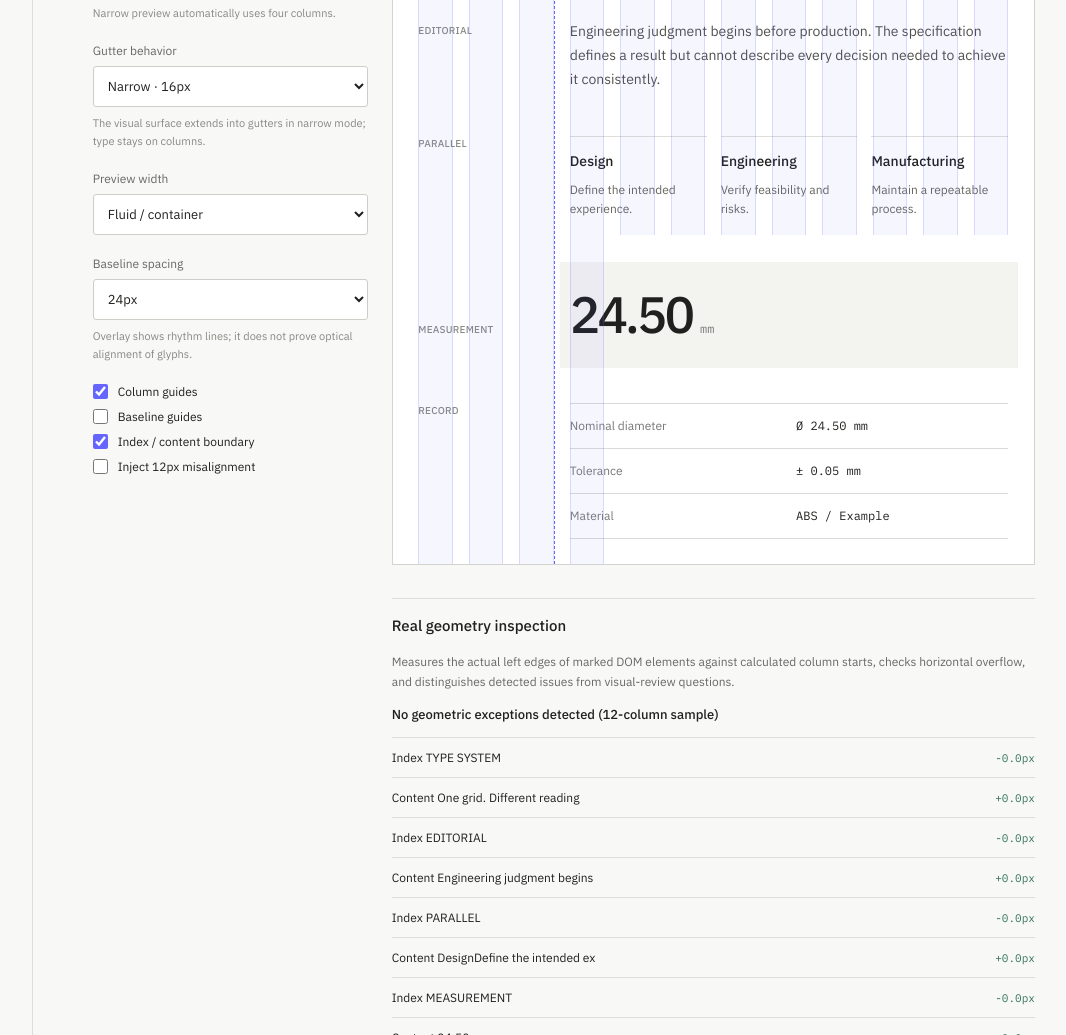
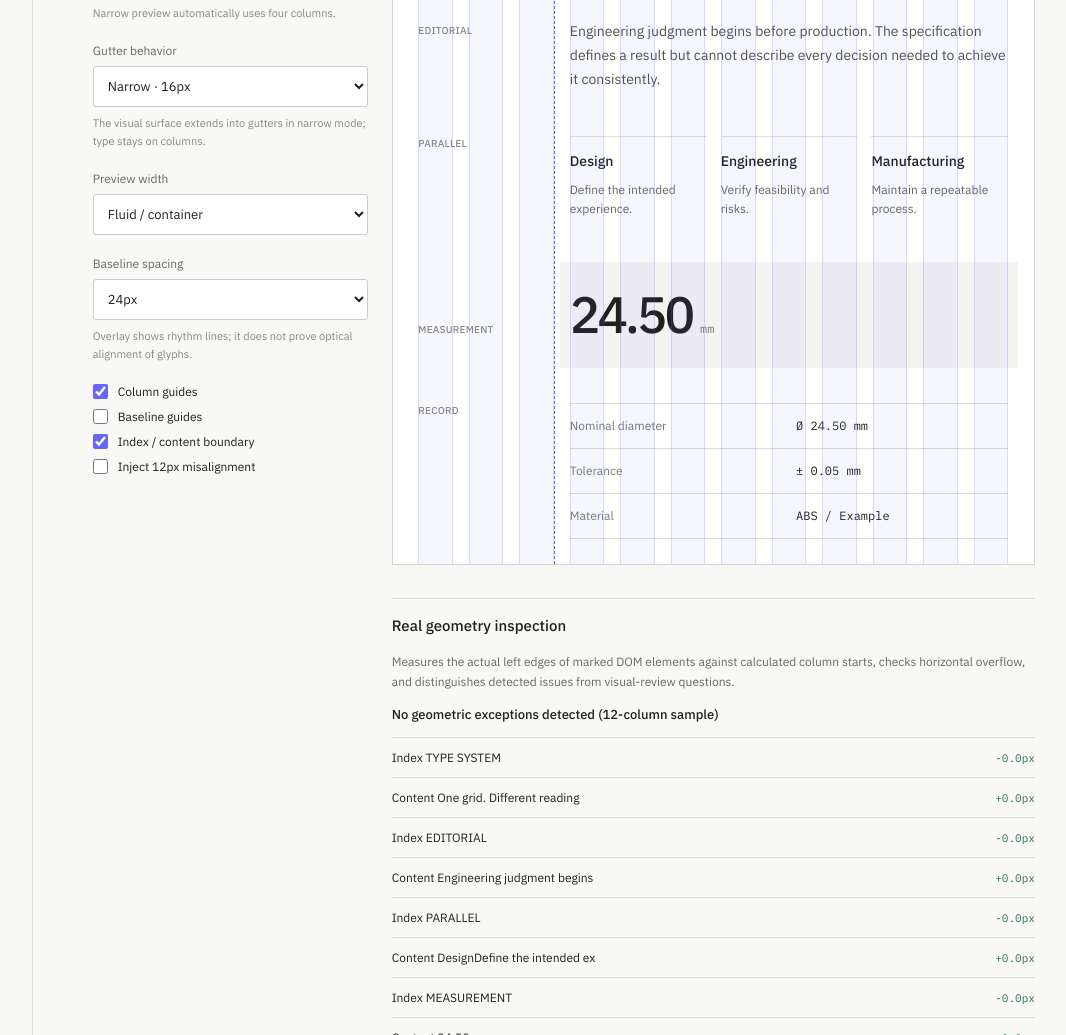
Before and after one commit to ericyohee/designsystem, a plain HTML site: page studies/grid-laboratory-phase-05.html in a window 1280 px wide. Shown: the part 762-1797 px from the top of the page, without its empty margins (185-1251 px from the left). Drawn offline with Linux system fonts and the light colour scheme.

Commit message:
Grid Laboratory: keep guide count in sync with 4, 12 or 16 column settings

```diff
--- a/studies/grid-laboratory-phase-05.html
+++ b/studies/grid-laboratory-phase-05.html
@@ -151,7 +151,7 @@ const colCheck=document.getElementById("showCols"),baseCheck=document.getElement
 const summary=document.getElementById("auditSummary"),results=document.getElementById("auditResults"),label=document.getElementById("geometryText");
 function config(){
  const n=width.value==="mobile"?4:Number(columns.value),g=width.value==="mobile"?12:mode.value==="wide"?32:mode.value==="narrow"?16:1;
- stage.style.setProperty("--n",String(n));stage.style.setProperty("--rail",String(n/4));stage.style.setProperty("--content-start",String(n/4+1));stage.style.setProperty("--gutter",g+"px");stage.style.setProperty("--leading",leading.value+"px");
+ stage.querySelectorAll(".grid-overlay i").forEach(function(item,i){item.hidden=i>=n;item.style.display=i>=n?"none":""});stage.style.setProperty("--n",String(n));stage.style.setProperty("--rail",String(n/4));stage.style.setProperty("--content-start",String(n/4+1));stage.style.setProperty("--gutter",g+"px");stage.style.setProperty("--leading",leading.value+"px");
  stage.dataset.width=width.value;stage.dataset.mode=mode.value;
  stage.classList.toggle("show-cols",colCheck.checked);stage.classList.toggle("show-baseline",baseCheck.checked);stage.classList.toggle("show-bounds",boundCheck.checked);stage.classList.toggle("simulate-drift",simulate.checked);
  label.textContent=n+" columns / "+g+"px gutter / "+leading.value+"px baseline";
```
